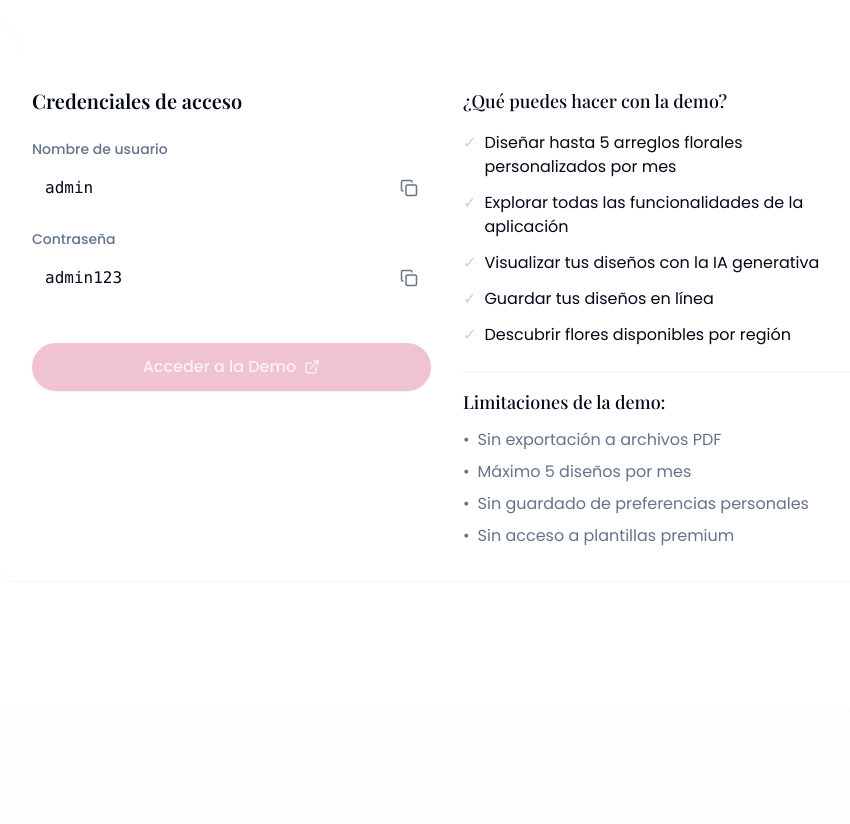
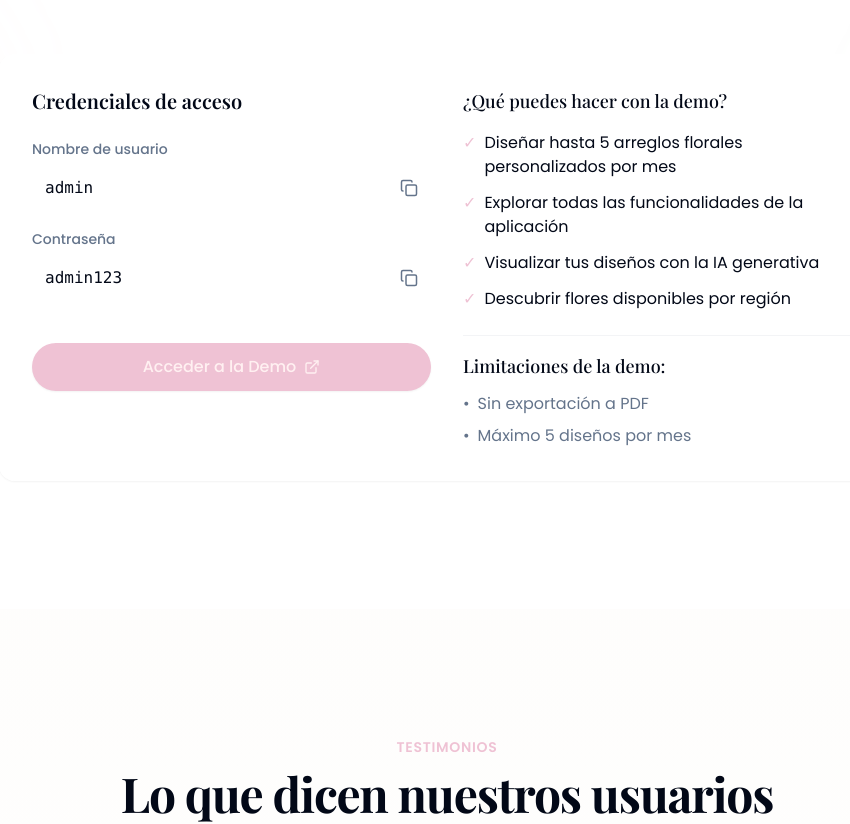
Before and after one commit to morispolanco/floral-fantasia-designer-53, a React (Vite) app: page / in a window 1280 px wide. Shown: the part 2340-3164 px from the top of the page, without its empty margins (193-1043 px from the left). Built offline with nearby package versions, Linux system fonts and the light colour scheme; a web font is replaced by a local one.

Commit message:
Remove demo limitations
Remove specific demo limitations from the demo section.

```diff
--- a/src/components/DemoSection.tsx
+++ b/src/components/DemoSection.tsx
@@ -107,7 +107,6 @@ const DemoSection = () => {
                     'Diseñar hasta 5 arreglos florales personalizados por mes',
                     'Explorar todas las funcionalidades de la aplicación',
                     'Visualizar tus diseños con la IA generativa',
-                    'Guardar tus diseños en línea',
                     'Descubrir flores disponibles por región'
                   ].map((feature, index) => (
                     <li key={index} className="flex items-start">
@@ -120,10 +119,8 @@ const DemoSection = () => {
                   <h4 className="text-lg font-medium mb-3">Limitaciones de la demo:</h4>
                   <ul className="space-y-2">
                     {[
-                      'Sin exportación a archivos PDF',
-                      'Máximo 5 diseños por mes',
-                      'Sin guardado de preferencias personales',
-                      'Sin acceso a plantillas premium'
+                      'Sin exportación a PDF',
+                      'Máximo 5 diseños por mes'
                     ].map((limitation, index) => (
                       <li key={index} className="flex items-start">
                         <span className="text-muted-foreground mr-2">•</span>
```
